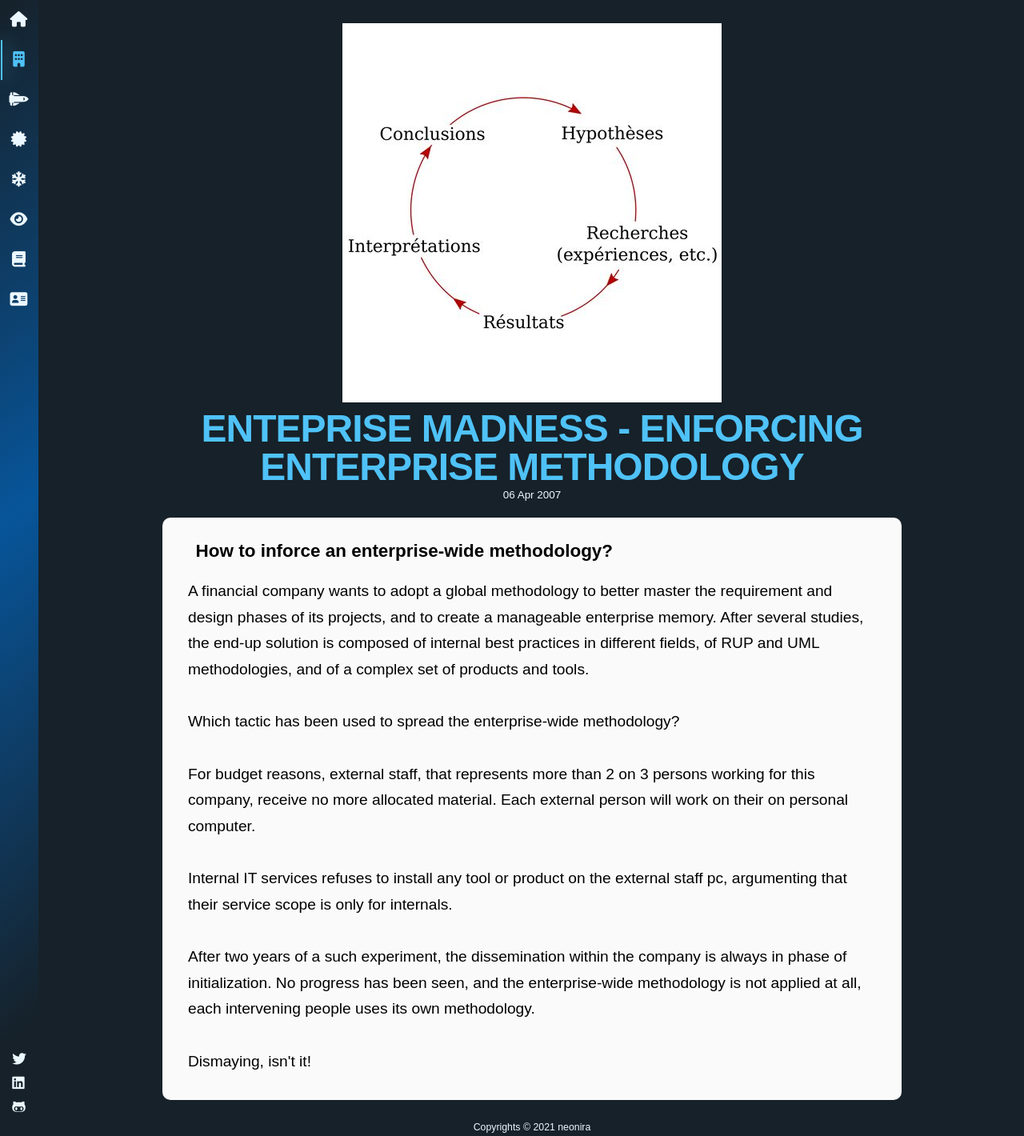
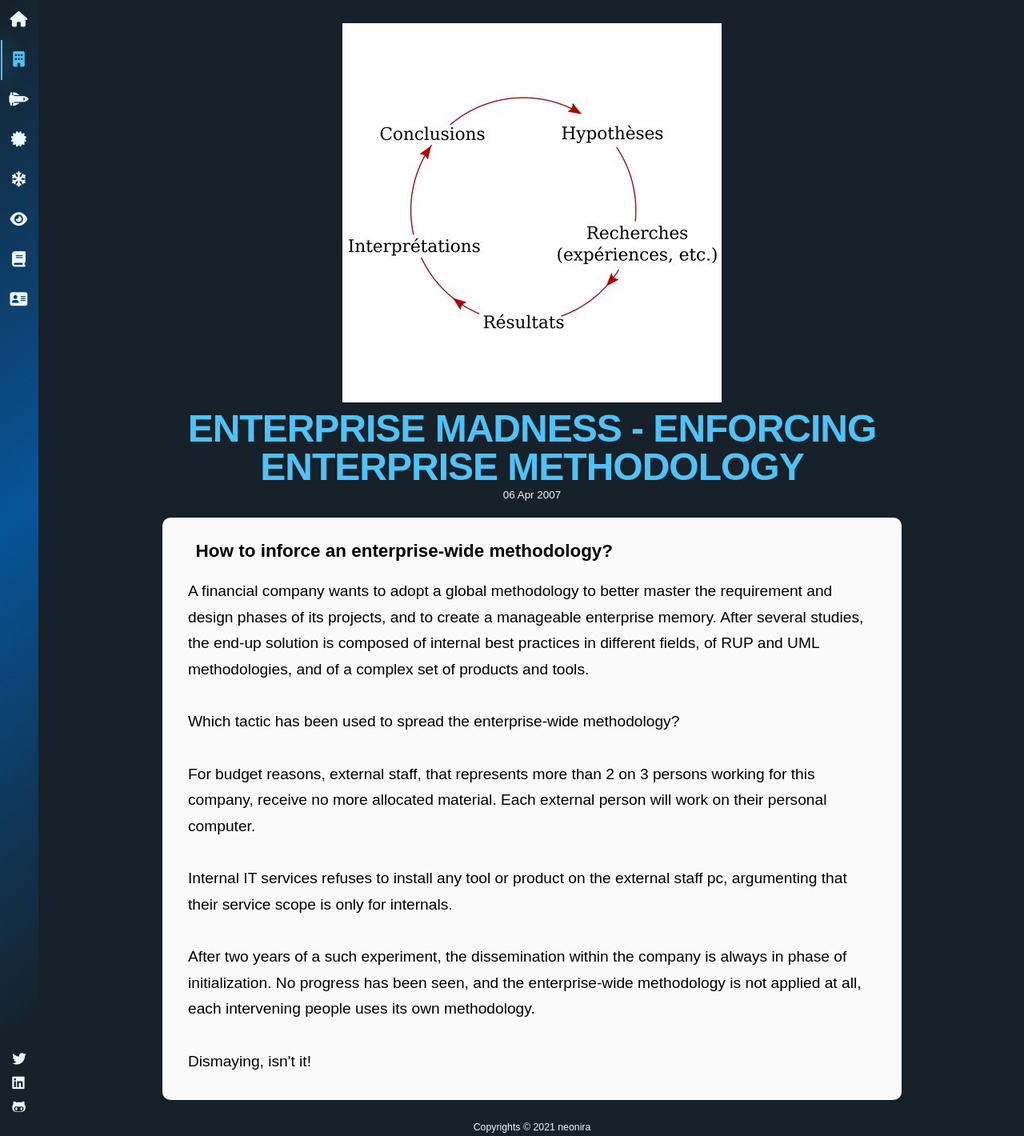
Before and after one commit to neonira/neonira.github.io, a Jekyll site: the page built from _posts/2007-04-06-enterprise-methodology.html, in a window 1280 px wide. Shown: the whole page at 80% size. Built offline with Jekyll 4.4.1, drawn with Linux system fonts in a browser that asks for light colours; nearby versions of some CDN libraries; some web fonts are replaced.

Commit message:
added posts

```diff
--- a/_posts/2007-04-06-enterprise-methodology.html
+++ b/_posts/2007-04-06-enterprise-methodology.html
@@ -1,6 +1,6 @@
 ---
 layout: post
-title: Enteprise madness - enforcing enterprise methodology
+title: Enterprise madness - enforcing enterprise methodology
 category: category-enterprise-world
 summary: Wrong way to enforce enterprise methodology ... remarkable stupidity
 image: images/methodology.jpg
@@ -15,7 +15,7 @@ permalink: ew-em-methodo-1
 <section>
 A financial company wants to adopt a global methodology to better master the requirement and design phases of its projects, and to create a manageable enterprise memory. After several studies, the end-up solution is composed of internal best practices in different fields, of RUP and UML methodologies, and of a complex set of products and tools.  <br/><br/>
 Which tactic has been used to spread the enterprise-wide methodology? <br/><br/>
-For budget reasons, external staff, that represents more than 2 on 3 persons working for this company, receive no more allocated material. Each external person will work on their on personal computer. <br/><br/>
+For budget reasons, external staff, that represents more than 2 on 3 persons working for this company, receive no more allocated material. Each external person will work on their personal computer. <br/><br/>
 Internal IT services refuses to install any tool or product on the external staff pc, argumenting that their service scope is only for internals. <br/><br/>
 After two years of a such experiment, the dissemination within the company is always in phase of initialization. No progress has been seen, and the enterprise-wide methodology is not applied at all, each intervening people uses its own methodology. <br/><br/>Dismaying, isn't it!
 </section>
```
Also changed, not shown: _posts/2019-09-17-traversee-paris.md (+1 -1 lines).
